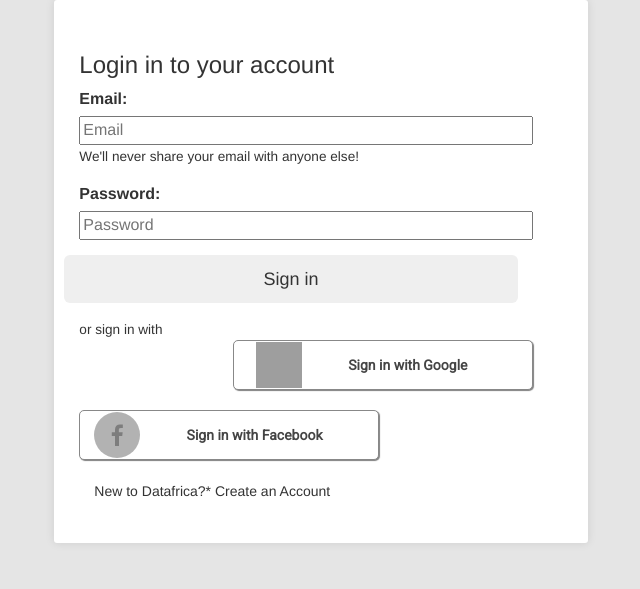
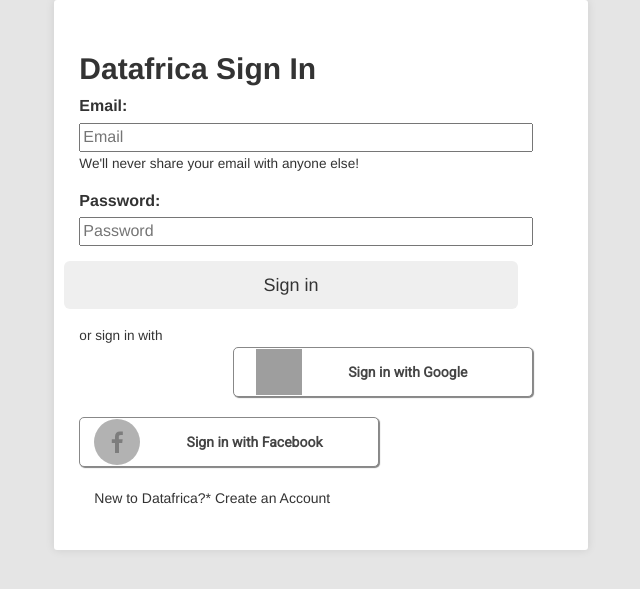
Before and after one commit to k0f1/datafrica, a Flask app: page /login in a window 1280 px wide. Shown: the part 85-674 px from the top of the page, without its empty margins (319-959 px from the left). Run offline with Flask 2, Linux system fonts and the light colour scheme; some libraries are stand-ins or nearby versions; grey boxes are pictures that could not be loaded.

Commit message:
Update login.html

```diff
--- a/templates/login.html
+++ b/templates/login.html
@@ -54,7 +54,7 @@
           <div class="grid vertical-center col-md-5 white" id="content-wrapper">
             <!--GOOGLE -->
             <div class="grid-cell login-wrapper">
-              <h3 class="row">Login in to your account</h3>
+		    <h2 class="row"><strong>Datafrica Sign In</strong></h2>
             </div>
 
 
```
